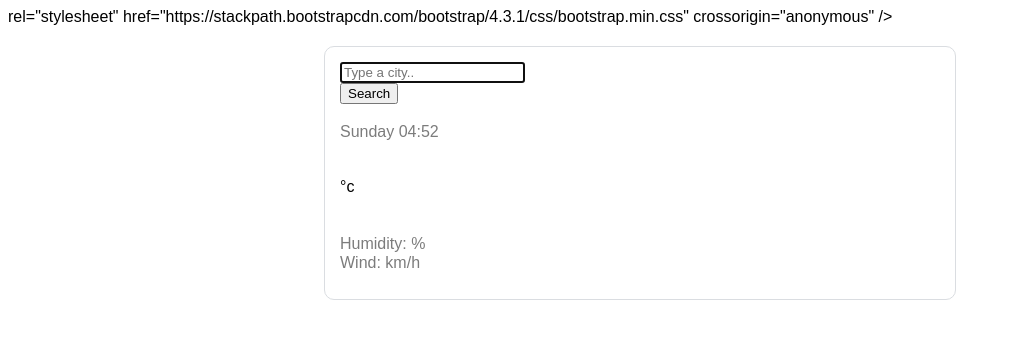
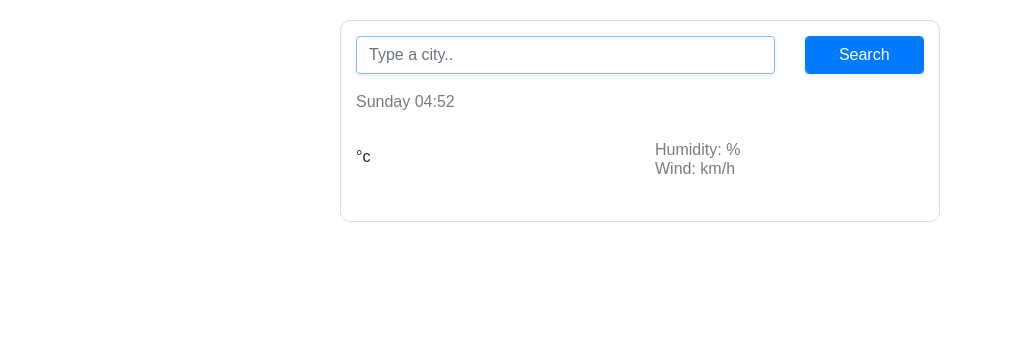
Before and after one commit to Mikasalolo/weather-app-L5, a website built with Parcel: page index.html in a window 1280 px wide. Shown: the whole page, without its empty margins (0-1010 px from the left). Built offline with nearby package versions, Linux system fonts and the light colour scheme; no server answers.

Commit message:
Fixed line #7 link rel

```diff
--- a/index.html
+++ b/index.html
@@ -4,9 +4,7 @@
     <meta charset="UTF-8" />
     <meta name="viewport" content="width=device-width, initial-scale=1.0" />
     <meta http-equiv="X-UA-Compatible" content="ie=edge" />
-     <link>
-      rel="stylesheet"
-      href="https://stackpath.bootstrapcdn.com/bootstrap/4.3.1/css/bootstrap.min.css"
+     <link rel="stylesheet" href="https://stackpath.bootstrapcdn.com/bootstrap/4.3.1/css/bootstrap.min.css"
       integrity="sha384-ggOyR0iXCbMQv3Xipma34MD+dH/1fQ784/j6cY/iJTQUOhcWr7x9JvoRxT2MZw1T"
       crossorigin="anonymous"
     />
```
